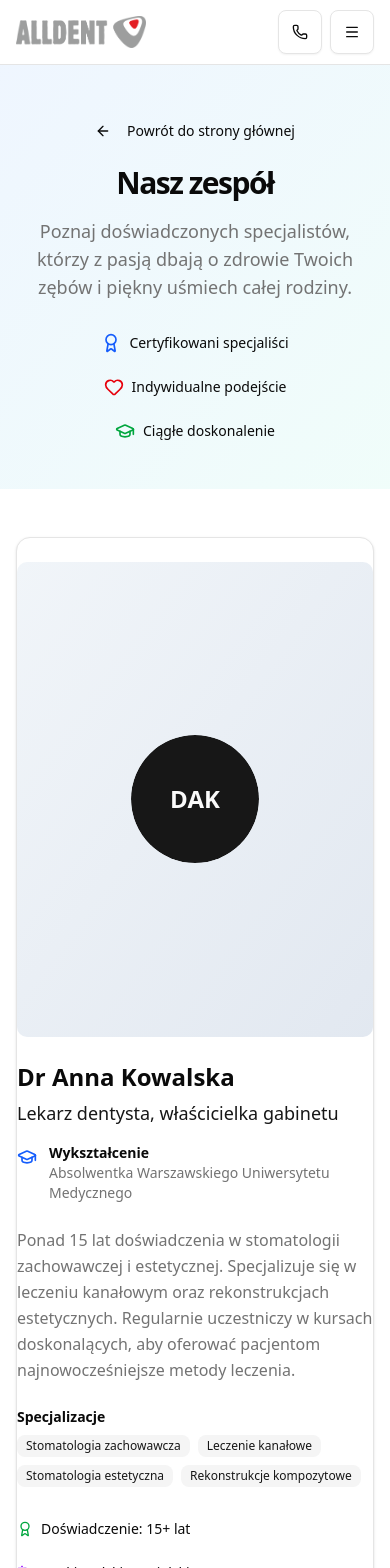
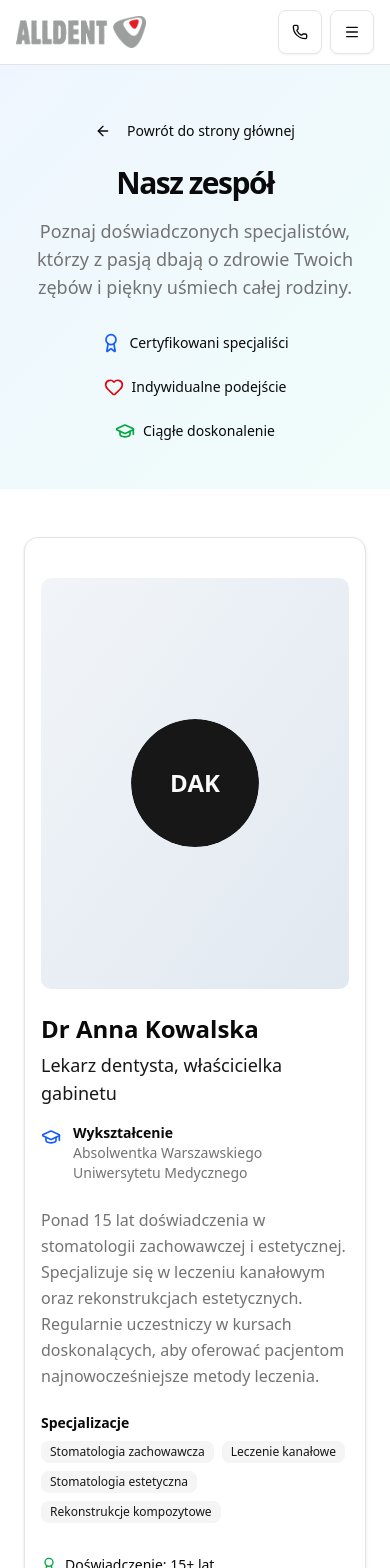
Before and after one commit to klemis/alldent-site, a Next.js app: page /zespol in a window 390 px wide. Shown: the top 1568 px of the page. Built offline with nearby package versions, Linux system fonts and the light colour scheme.

Commit message:
feat: update team page implementation

```diff
--- a/app/zespol/page.tsx
+++ b/app/zespol/page.tsx
@@ -80,12 +80,12 @@ export default function TeamPage() {
 
         {/* Team Members */}
         <section className="py-12 md:py-20">
-          <div className="w-full px-4 md:px-6 lg:px-8 xl:px-12 2xl:px-16">
+          <div className="w-full px-6 md:px-6 lg:px-8 xl:px-12 2xl:px-16">
             <div className="max-w-7xl mx-auto">
               <div className="grid gap-8 lg:gap-12">
                 {teamMembers.map((member, index) => (
                   <Card key={index} className="overflow-hidden">
-                    <div className="grid md:grid-cols-3 gap-6 md:gap-8">
+                    <div className="grid md:grid-cols-3 gap-6 md:gap-8 p-4 md:p-6">
                       {/* Photo */}
                       <div className="md:col-span-1">
                         <div className="aspect-[3/4] bg-gradient-to-br from-slate-100 to-slate-200 rounded-lg flex items-center justify-center">
```
